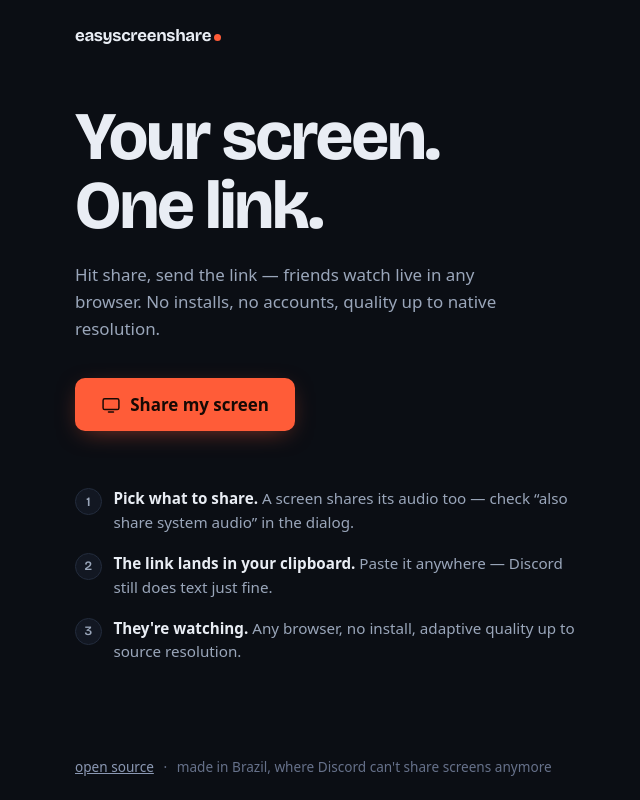
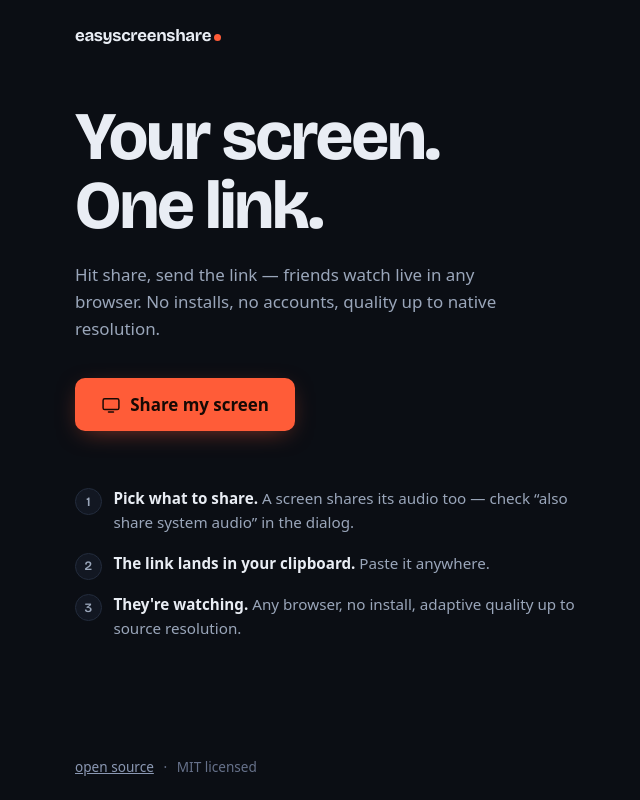
Before and after one commit to flipbit03/easyscreenshare, a React (Vite) app in the folder packages/web/: page / in a window 1280 px wide. Shown: the whole page, without its empty margins (255-895 px from the left). Built offline with nearby package versions, Linux system fonts and the light colour scheme.

Commit message:
Remove Discord origin-story copy from all outward-facing surfaces

```diff
--- a/packages/web/src/Publisher.tsx
+++ b/packages/web/src/Publisher.tsx
@@ -157,8 +157,7 @@ export default function Publisher() {
               “also share system audio” in the dialog.
             </li>
             <li>
-              <b>The link lands in your clipboard.</b> Paste it anywhere —
-              Discord still does text just fine.
+              <b>The link lands in your clipboard.</b> Paste it anywhere.
             </li>
             <li>
               <b>They're watching.</b> Any browser, no install, adaptive
@@ -249,7 +248,7 @@ export default function Publisher() {
       <footer className="foot">
         <a href="https://github.com/flipbit03/easyscreenshare">open source</a>
         <span aria-hidden="true">·</span>
-        <span>made in Brazil, where Discord can't share screens anymore</span>
+        <span>MIT licensed</span>
       </footer>
     </div>
   );
```
Also changed, not shown: 1 other file (tests, documents, lock files or other folders).
